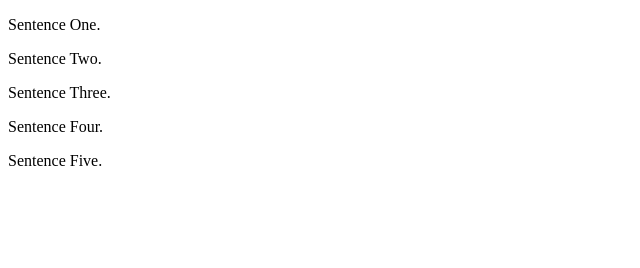
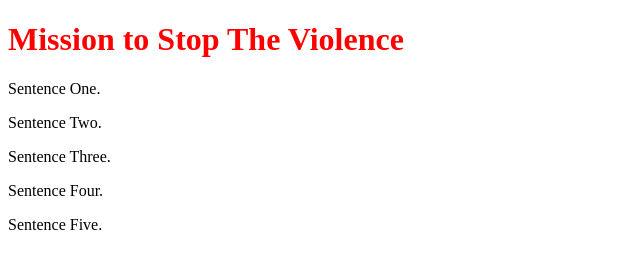
Before and after one commit to ShaakiraTS/HelloWorld, a plain HTML site: page index.html in a window 1280 px wide. Shown: the whole page, without its empty margins (0-640 px from the left). Drawn offline with Linux system fonts and the light colour scheme.

Commit message:
Create index.html

```diff
--- a/index.html
+++ b/index.html
@@ -4,6 +4,7 @@
       <title>Knox Three Tracts</title>
     </head>
         <body>
+            <h1 style="color:red;">Mission to Stop The Violence</h1>
           <p>Sentence One.</p>
           <p>Sentence Two.</p>
           <p>Sentence Three.</p>
```
